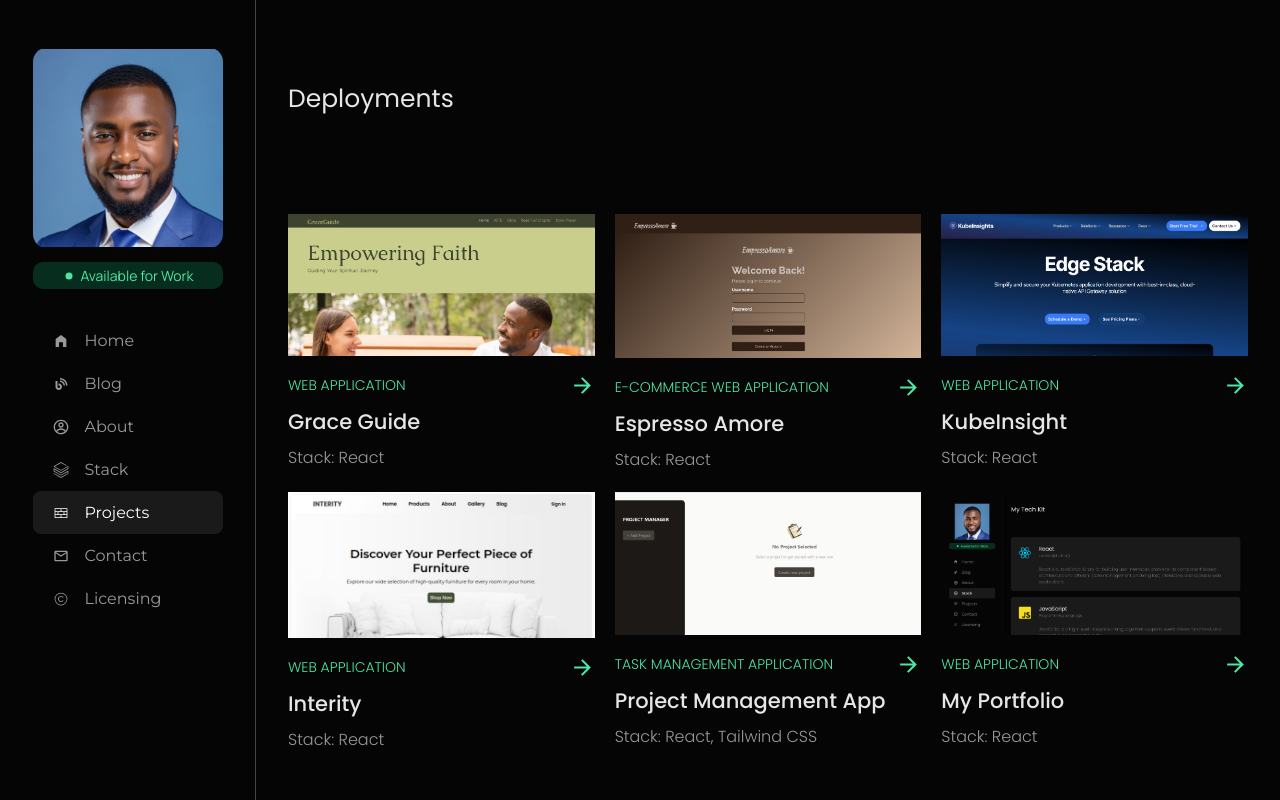
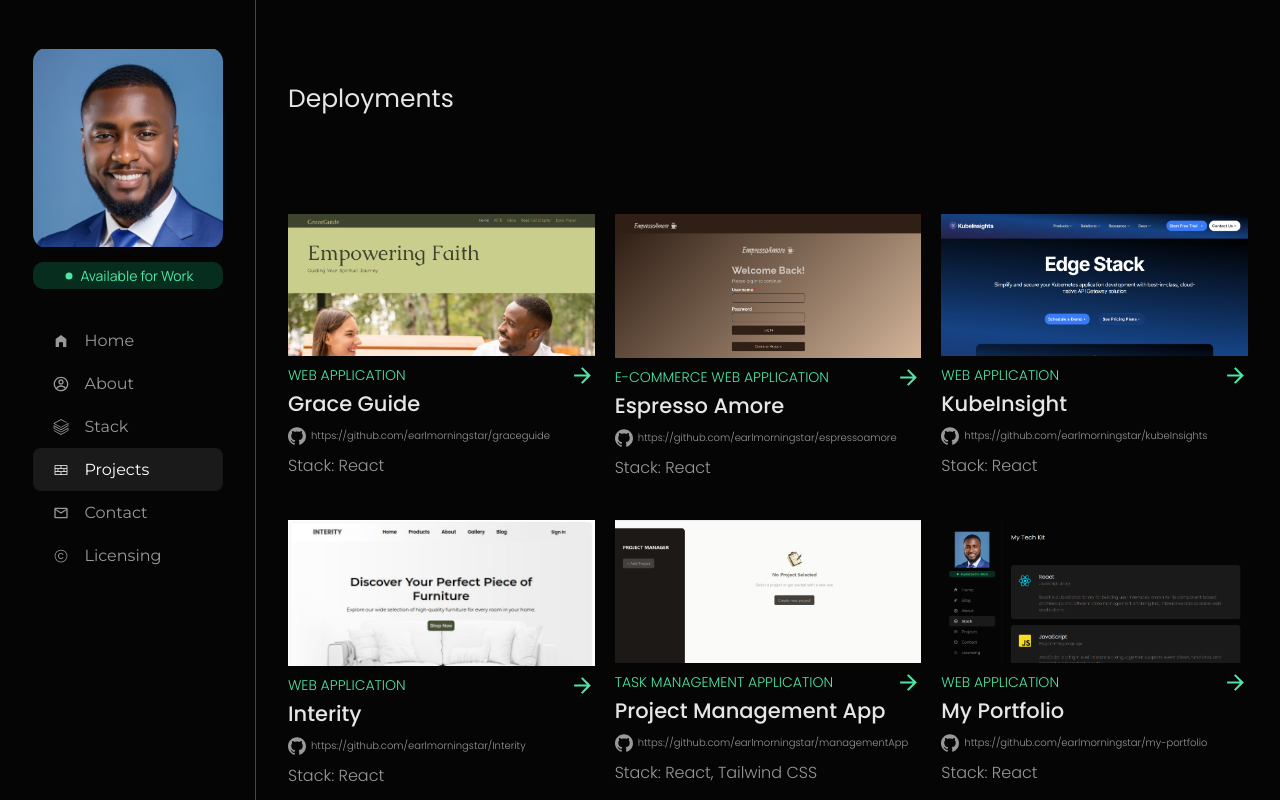
Before and after one commit to earlmorningstar/my-portfolio, a React (Create React App) app: page /project in a window 1280 px wide. Built offline with nearby package versions, Linux system fonts and the light colour scheme.

Commit message:
Project Component Update.

```diff
--- a/src/App.js
+++ b/src/App.js
@@ -2,7 +2,7 @@ import { RouterProvider, createBrowserRouter } from "react-router-dom";
 import RootLayout from "./pages/RootLayout";
 import ErrorPage from "./pages/ErrorPage";
 import HomePage from "./pages/HomePage";
-import BlogPage from "./pages/BlogPage";
+// import BlogPage from "./pages/BlogPage";
 import About from "./pages/About";
 import StackPage from "./pages/StackPage";
 import Projects from "./pages/Projects";
@@ -16,7 +16,7 @@ const router = createBrowserRouter([
     errorElement: <ErrorPage />,
     children: [
       { index: true, element: <HomePage /> },
-      { path: "blog", element: <BlogPage /> },
+      // { path: "blog", element: <BlogPage /> },
       { path: "about", element: <About /> },
       { path: "stack", element: <StackPage /> },
       { path: "project", element: <Projects /> },
--- a/src/components/MainNavigation.jsx
+++ b/src/components/MainNavigation.jsx
@@ -55,7 +55,7 @@ function MainNavigation() {
             Home
           </NavLink>
 
-          <NavLink
+          {/* <NavLink
             className={({ isActive }) =>
               isActive ? "navlinks active" : "navlinks"
             }
@@ -63,7 +63,7 @@ function MainNavigation() {
           >
             <LiaBlogSolid size={16} />
             Blog
-          </NavLink>
+          </NavLink> */}
 
           <NavLink
             className={({ isActive }) =>
@@ -130,7 +130,7 @@ function MainNavigation() {
               Home
             </NavLink>
 
-            <NavLink
+            {/* <NavLink
               className={({ isActive }) =>
                 isActive ? "navlinks active" : "navlinks"
               }
@@ -138,7 +138,7 @@ function MainNavigation() {
             >
               <LiaBlogSolid size={16} />
               Blog
-            </NavLink>
+            </NavLink> */}
 
             <NavLink
               className={({ isActive }) =>
--- a/src/pages/Contact.jsx
+++ b/src/pages/Contact.jsx
@@ -1,6 +1,5 @@
 import { useState } from "react";
 import emailjs from "emailjs-com";
-
 import { AiFillMail } from "react-icons/ai";
 import { MdLocalPhone } from "react-icons/md";
 import { IoLogoInstagram } from "react-icons/io";
@@ -24,10 +23,19 @@ function Contact() {
     };
 
     emailjs
-      .send("service_x8h029h", "template_saic1bm", templateParams, "MHe-GqAhpg2rVTW_W")
+      .send(
+        "service_x8h029h",
+        "template_saic1bm",
+        templateParams,
+        "MHe-GqAhpg2rVTW_W"
+      )
       .then(
         (response) => {
-          console.log("Email sent successfully!", response.status, response.text);
+          console.log(
+            "Email sent successfully!",
+            response.status,
+            response.text
+          );
           setName("");
           setEmail("");
           setMessage("");
@@ -47,7 +55,7 @@ function Contact() {
           <h4 className="contact-header">Contact</h4>
           <p id="contact-fsz-id">
             <a
-              href="mailto:earlmorningstar@gmail.com"
+              href="mailto:sayhitojoelinton@gmail.com"
               style={{
                 color: "#999999",
                 textDecoration: "none",
@@ -57,7 +65,7 @@ function Contact() {
             >
               <AiFillMail size={15} color="#999999" />{" "}
               <span style={{ marginLeft: "0.5rem" }}>
-                earlmorningstar@gmail.com
+                sayhitojoelinton@gmail.com
               </span>
             </a>
           </p>
@@ -158,7 +166,7 @@ function Contact() {
           </p>
           <p>
             <a
-              href="mailto:earlmorningstar@gmail.com"
+              href="mailto:sayhitojoelinton@gmail.com"
               style={{
                 color: "#999999",
                 textDecoration: "none",
--- a/src/pages/ErrorPage.jsx
+++ b/src/pages/ErrorPage.jsx
@@ -1,10 +1,17 @@
 import "./Index.css";
+import { NavLink } from "react-router-dom";
 
 function ErrorPage() {
+
+
     return <>
     <main className="error-page-main">
         <h1>An error occured!!</h1>
         <p>Could not find this page.</p>
+        <NavLink to='/'>
+          <button  className="errorPage-btn">Home</button>
+        </NavLink>
+
       </main></>
 }
 
--- a/src/pages/HomePage.jsx
+++ b/src/pages/HomePage.jsx
@@ -1,15 +1,15 @@
 import "./Index.css";
-import DispatchItem from "./DispatchItem";
+// import DispatchItem from "./DispatchItem";
 import { projectItems } from "./Projects";
 import { IoMdArrowForward } from "react-icons/io";
 import { techItems } from "./StackPage";
 import ConnectionNote from "./ConnectionNote";
 
 function HomePage() {
-  const dispatchItems = Array(12).fill({
-    image: "/images/silhouette.jfif",
-    text: "This is an inspirational quote for you to improve yourself and get better. Fight until the end.",
-  });
+  // const dispatchItems = Array(12).fill({
+  //   image: "/images/silhouette.jfif",
+  //   text: "This is an inspirational quote for you to improve yourself and get better. Fight until the end.",
+  // });
 
   return (
     <>
@@ -23,15 +23,15 @@ function HomePage() {
           </h4>
         </span>
 
-        <span>
+        {/* <span>
           <h3>Recent Dispatch</h3>
-        </span>
+        </span> */}
 
-        <div className="latest-dispatch-container">
+        {/* <div className="latest-dispatch-container">
           {dispatchItems.slice(0, 3).map((item, index) => (
             <DispatchItem key={index} image={item.image} text={item.text} />
           ))}
-        </div>
+        </div> */}
 
         <span>
           <h3>Recent Deployment</h3>
--- a/src/pages/Index.css
+++ b/src/pages/Index.css
@@ -349,7 +349,7 @@ font-family: "Raleway", sans-serif; */
   display: grid;
   grid-template-columns: repeat(3, 1fr);
   grid-column-gap: 20px;
-  grid-row-gap: 20px;
+  grid-row-gap: 40px;
   margin-bottom: 4rem;
 }
 
@@ -359,7 +359,7 @@ font-family: "Raleway", sans-serif; */
   flex-direction: column;
 }
 
-.project-holder span {
+/* .project-holder span {
   height: auto;
   margin-bottom: 10px;
   transition: transform 0.5s ease-in-out;
@@ -367,12 +367,27 @@ font-family: "Raleway", sans-serif; */
 
 .project-holder span:hover {
   transform: scale(0.9);
+} */
+
+.project-image-holder{
+  height: auto;
+  margin-bottom: 10px;
+  transition: transform 0.5s ease-in-out;
+}
+
+.project-image-holder:hover {
+  transform: scale(0.9);
 }
 
 .project-image {
   width: 100%;
   height: auto;
   object-fit: contain;
+  transition: transform 0.5s ease-in-out;
+}
+
+.project-image:hover {
+  transform: scale(0.9);
 }
 
 .project-info-parent {
@@ -381,7 +396,7 @@ font-family: "Raleway", sans-serif; */
   gap: 0.5rem;
 }
 
-.project-info-parent h4 {
+.project-holder-link h4 {
   display: flex;
   justify-content: space-between;
   align-items: center;
@@ -394,6 +409,16 @@ font-family: "Raleway", sans-serif; */
   color: #999999;
   font-size: 16px;
   font-weight: 300;
+}
+
+.git-link {
+  display: flex;
+  align-items: center;
+  gap: 5px;
+  color: #999999;
+  font-size: 10px;
+  font-weight: 300;
+  text-decoration: none;
 }
 
 .project-info-parent h3 {
@@ -536,6 +561,30 @@ font-family: "Raleway", sans-serif; */
   font-size: 15px;
 }
 
+/* ERROR PAGE SECTION -- */
+.error-page-main {
+  font-family: "Raleway", sans-serif;
+  background-color: #050505;
+  height: 100vh;
+  color: #e6e6e6;
+  padding: 5rem 1rem;
+  display: flex;
+  flex-direction: column;
+  align-items: center;
+  gap: 8px;
+  justify-content: start;
+}
+
+.errorPage-btn {
+  cursor: pointer;
+  padding: 6px 16px;
+  border: none;
+  border-radius: 8px;
+  color: #050505;
+  font-size: 15px;
+  font-weight: 400;
+}
+
 /* Media Queries---  */
 
 @media screen and (max-width: 1150px) {
--- a/src/pages/Projects.jsx
+++ b/src/pages/Projects.jsx
@@ -1,5 +1,6 @@
 import ConnectionNote from "./ConnectionNote";
 import { IoMdArrowForward } from "react-icons/io";
+import { SiGithub } from "react-icons/si";
 
 export const projectItems = [
   {
@@ -7,42 +8,48 @@ export const projectItems = [
     projectType: "WEB APPLICATION",
     title: "Grace Guide",
     url: "https://graceguide.vercel.app/",
-    stack: "React"
+    stack: "React",
+    githubURL: "https://github.com/earlmorningstar/graceguide",
   },
   {
     image: "/images/espresso-two-img.png",
     projectType: "E-COMMERCE WEB APPLICATION",
     title: "Espresso Amore",
     url: "https://espressoamore.vercel.app/",
-    stack: "React"
+    stack: "React",
+    githubURL: "https://github.com/earlmorningstar/espressoamore",
   },
   {
     image: "/images/kubeInsight-img.png",
     projectType: "WEB APPLICATION",
     title: "KubeInsight",
     url: "https://kubeinsights.vercel.app/",
-    stack: "React"
+    stack: "React",
+    githubURL: "https://github.com/earlmorningstar/kubeInsights",
   },
   {
     image: "/images/interity-img22.png",
     projectType: "WEB APPLICATION",
     title: "Interity",
     url: "https://interity-six.vercel.app",
-    stack: "React"
+    stack: "React",
+    githubURL: "https://github.com/earlmorningstar/Interity",
   },
   {
     image: "/images/projectManagementApp-img.png",
     projectType: " TASK MANAGEMENT APPLICATION",
     title: "Project Management App",
     url: "https://project-management-app-orcin-two.vercel.app",
-      stack: "React, Tailwind CSS"
+    stack: "React, Tailwind CSS",
+    githubURL: "https://github.com/earlmorningstar/managementApp",
   },
   {
     image: "/images/port-img.png",
     projectType: "WEB APPLICATION",
     title: "My Portfolio",
     url: "https://my-portfolio-three-blue-58.vercel.app",
-      stack: "React"
+    stack: "React",
+    githubURL: "https://github.com/earlmorningstar/my-portfolio",
   },
 ];
 
@@ -54,6 +61,7 @@ function Projects() {
 
         <div className="projects-parent">
           {projectItems.map((item, index) => (
+            <div>
               <a
                 href={item.url}
                 target="_blank"
@@ -61,23 +69,33 @@ function Projects() {
                 key={index}
                 className="project-holder-link"
               >
-              <div className="project-holder">
-                <span>
+                <span className="project-image-holder">
                   <img
                     src={item.image}
                     alt={item.title}
                     className="project-image"
                   />
                 </span>
-                <div className="project-info-parent">
                 <h4>
                   {item.projectType} <IoMdArrowForward size={25} />
                 </h4>
+              </a>
+              <div className="project-holder">
+                <div className="project-info-parent">
                   <h3>{item.title}</h3>
+                  <a
+                    href={item.githubURL}
+                    target="_blank"
+                    rel="noopener noreferrer"
+                    key={index}
+                    className="git-link"
+                  >
+                    <SiGithub size={18} /> {item.githubURL}
+                  </a>
                   <h5>Stack: {item.stack}</h5>
                 </div>
               </div>
-            </a>
+            </div>
           ))}
         </div>
       </div>
```
Also changed, not shown: src/pages/About.jsx (+2 -18 lines). Lines whose indentation alone changed are shown as unchanged.
